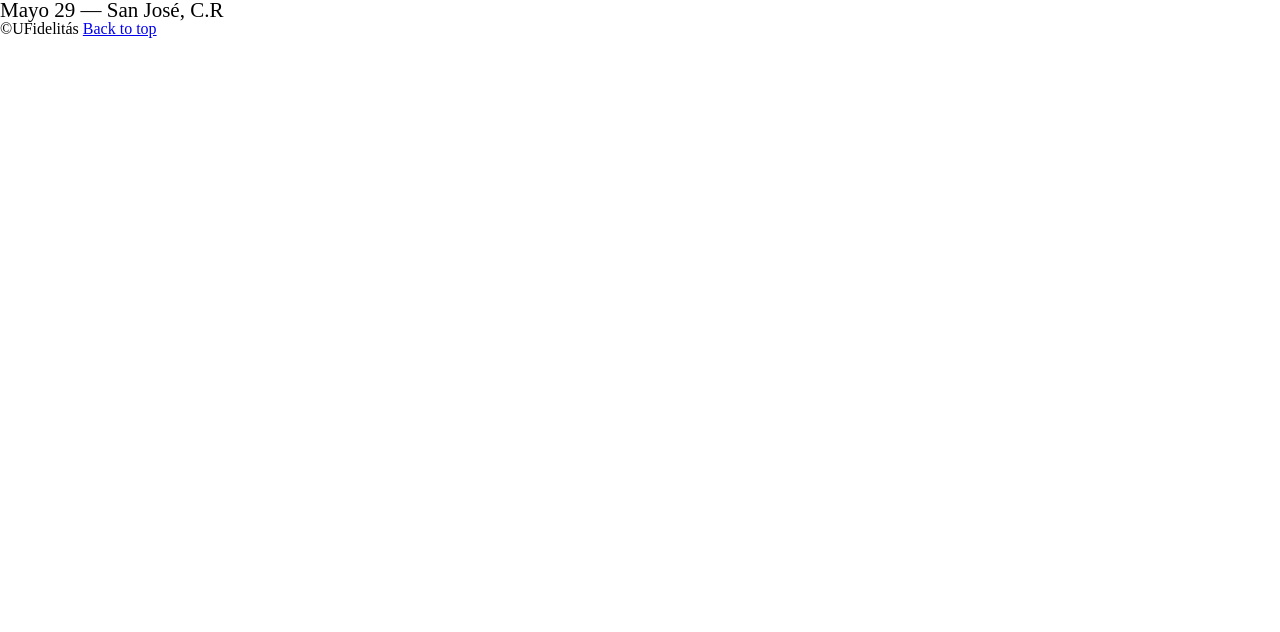
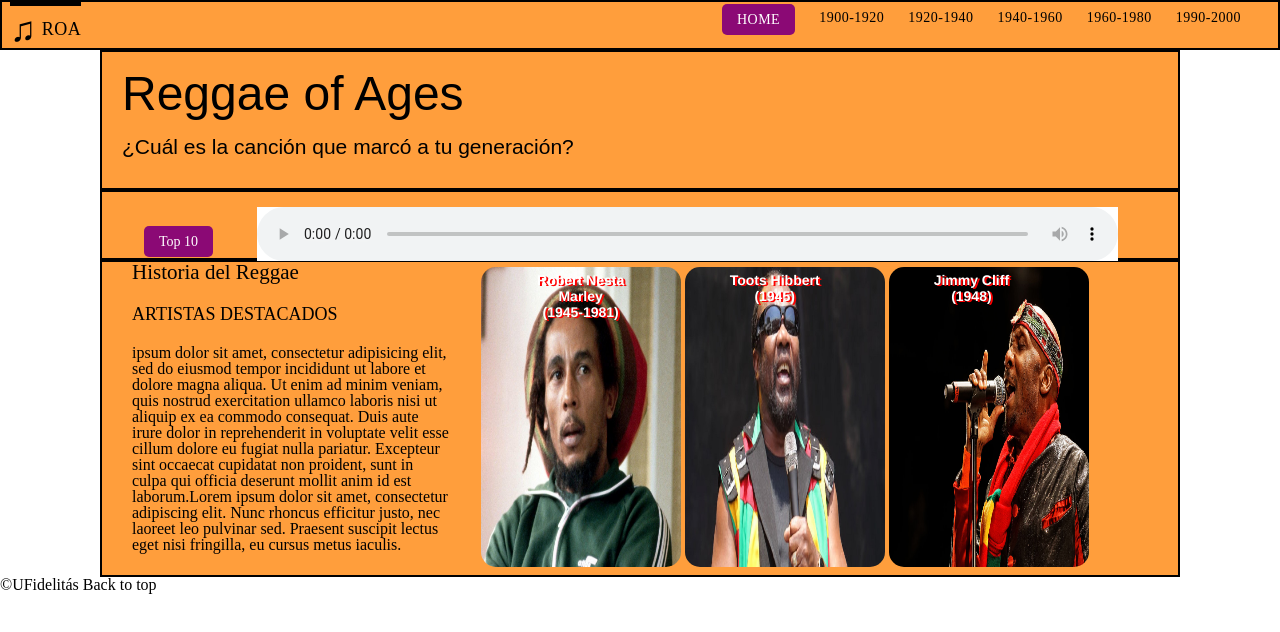
Before and after one commit to jormonge/proyecto_Paginas_Dinamicas, a plain HTML site: page index.html in a window 1280 px wide. Drawn offline with Linux system fonts and the light colour scheme.

Commit message:
Index - On the Making
Ahi va poco a poco el index

```diff
--- a/assets/css/main.css
+++ b/assets/css/main.css
@@ -48,11 +48,11 @@ table {
 }
 
 
-
+ /*
  ====================
  universal pseudo-elements, *:before and *:after,
  to select every imaginable element and change the box-sizing to border-box.
- =========================
+ ========================= */
 
 
 *,
@@ -63,9 +63,9 @@ table {
           box-sizing: border-box;
 }
 
-==========================================
+/*==========================================
   USEFUL LINKS
-==========================================
+==========================================*/
 
 Encoding Special Characters   http://copypastecharacter.com
 CSS Pseudo-classes: https://www.w3schools.com/css/css_pseudo_classes.asp
@@ -76,23 +76,23 @@ Icons: https://www.copypastecharacter.com/
 
 
 
-========================================
+/*========================================
   *** Contenedores ***
-========================================
+========================================*/
 
 
 
 
 .container{
-  padding-left: 30px;
-  padding-right: 30px;
+  padding-left: 15px;
+  padding-right: 15px;
 
 } /*Added to the next, we get the parent box with breath anc centered*/
 
 .container,
 .multicontainer {
   margin: 0 auto;
-  width: 960px;
+  width: 1080px;
 }/*
 
 Podemos usar esta clase de contenedor en diferentes elementos para establecer un width común, centrar los elementos en la página y aplicar un padding horizontal común.
@@ -138,9 +138,9 @@ Establecer un width le dice al navegador definitivamente qué tan ancho debe ser
 
 
 
-  ========================================
+ /* ========================================
   Clearfix  "Containing Floats "
-  ========================================
+  ========================================*/
   --
   this basically ensures that when applying float to elements, if we apply this class to the parent container element of that floated element, this clearfix will ensure the flow of the document after and before it wont be affected by the float
 
@@ -163,9 +163,11 @@ Establecer un width le dice al navegador definitivamente qué tan ancho debe ser
 
 
 
-=========
+/*=========
 Typography
-==============
+==============*/
+
+
 
 h1, h3, h4, h5, p {
   margin-bottom: 22px;
@@ -176,7 +178,7 @@ h1, h2, h3, h4 {
   color: #000000;
 }
 h1 {
-  font-size: 36px;
+  font-size: 48px;
   line-height: 44px;
 }
 h2 {
@@ -203,12 +205,15 @@ cite, em {
 }
 
 
+ .testing {
+  background: #ff9e3c ;
+  border: 2px solid black ;
+}
 
 
-
-=============================
+/*=============================
   <a> Links
-=============================
+=============================*/
 
 a {
   color: #000000;
@@ -233,9 +238,9 @@ p a {
 }
 
 
-  ========================================
+  /*========================================
   Buttons
-  ========================================
+  ========================================*/
 
 
 .btn {
@@ -243,7 +248,7 @@ p a {
   border-radius: 5px;
   display: inline-block;
   margin: 0;
-  color: #fff;
+  color: #ffff;
   cursor: pointer;
   font-weight: 400;
   letter-spacing: .5px;
@@ -261,45 +266,67 @@ padding: 10px 30px;
 
 .btn-default {
   border: 0;
-  background: #000000;
-  padding: 11px 30px;
+  background: #8b0975;
+  padding: 8px 15px;
   font-size: 14px;
+  border-radius: 5px;
+  color: #ffff;
+  cursor: pointer;
 }
 .btn-default:hover {
   background: #77a198;
 }
 
 
-  ========================================
+
+
+  /*========================================
   Primary header
   ========================================
+*/
 
 
+
+
+.musicsimbol {
+  font-size: 35px;
+  font-weight: 900;
+  position: relative;
+  top: 6px;
+
+}
+
+.hdmarg {
+  padding:  0 15px 5px 8px ;
+  width: 100%;
+  height: 50px;
+}
+
 .logo {
-  float: left;
-  border-top: 4px solid #000000 ;
-  padding: 40px 0 22px 0;
-  /*top right bottom left*/
-  font-size: 48px;
-  line-height: 44px;
+  border-top: 4px solid #000000;
+  font-size: 18px;
   font-weight: 100;
   letter-spacing: .5px;
   text-transform: uppercase;
+   display: inline-block;
+
 }
 
-}
+
 .primary-nav {
   font-size: 14px;
   font-weight: 400;
   letter-spacing: .5px;
   text-transform: uppercase;
+  display: inline-block;
+  margin-right: 22px;
+  margin-top: 9px;
+  float: right;
 }
 
-
-
-  ========================================
+  /*========================================
   Primary footer
-  ========================================
+  ========================================*/
 
 
 
@@ -314,12 +341,13 @@ padding: 10px 30px;
 }
 
 
-==========================
+/*==========================
   Navigation
-=============================
+=============================*/
 
 .nav {
   text-align: right;
+
 }
 
 
@@ -334,45 +362,163 @@ padding: 10px 30px;
 
 
 
- ======= ====================================================
+ /*======= ====================================================
               *******    Main Styling    ************
-  ==========================================================
+  ==========================================================/*
+
+
+
+  /*========================================
+  Main Content/Home
+  ========================================
+  +++++++++++++*/
+
+color pallete
+
+#99a1a8;
+#8b0975;
+#70267d;
+#397c93;
+
+  +++++++++++++++
 
 
 
 
 
+  /*======================
+    Additional PAGE 1
+  =====================*/
+  .inlineblk {
+  display: inline-block;
+}
 
-  ========================================
-  Main Content/Home
-  ========================================
+
+/* ===========
+   Home Initial Banne
+
+========= */
 
 
 
+ .homeinit {
+font-family: "Arial Rounded MT Bold", "Helvetica Rounded", Arial, sans-serif;
+height: 140px;
+
+ }
+
+ .homeinit h3 {
+
+    margin-top: 10px;
+
+ }
+
+ .homeinit h3, h1 {
+
+    margin-left: 20px;
+    margin-top: 20px;
+    margin-bottom: 20px;
+
+ }
+
+/*--===========
+SubBanner
+========*/
+
+.controlBar {
+  background-color: #fff;
+  width: 80%;
+  margin : 0 20px 0 40px ;
+  position: relative;
+  top: 15px;
+}
+
+.subBanner {
+height: 70px;
+}
+
+.btn-top10 {
+  border: 0;
+  background: #8b0975;
+  padding: 8px 15px;
+  font-size: 14px;
+  border-radius: 5px;
+  color: #ffff;
+  cursor: pointer;
+  margin-left:42px;
+
+}
 
 
+/*
+
+==================
+
+Seccion Artistas destacados
+
+====================
+
+https://listverse.com/2012/01/10/top-10-greatest-reggae-singers/
+
+*/
+
+.columnNestaMarley {
+  background: #b2b2b2 url("../img/NestaMarley.jpg") center center no-repeat;
+   /*background-color, background-image, background-position, and then background-repeat.*/
+  width: 200px;
+  height: 300px;
+  background-size: 200px 300px;
+  border-radius: 15px;
+  margin-top: 5px;
+
+}
+
+.columnTootsHibbert{
+  background: #b2b2b2 url("../img/TootsHibbert.jpg") center center no-repeat;
+   /*background-color, background-image, background-position, and then background-repeat.*/
+  width: 200px;
+  height: 300px;
+  background-size: 200px 300px;
+  border-radius: 15px;
+  margin-top: 5px;
 
 
-  ======================
-    Additional PAGE 1
-  =====================
+}
+
+.columnJimmyCliff {
+  background: #b2b2b2 url("../img/JimmyCliff.jpg") center center no-repeat;
+   /*background-color, background-image, background-position, and then background-repeat.*/
+  width: 200px;
+  height: 300px;
+  background-size: 200px 300px;
+  border-radius: 15px;
+  margin-top: 5px;
 
 
+}
+
+.textimage {
+  display: inline-block;
+  text-align: center;
+  margin : 5px 30px;
+  font:   bold  14px "Helvetica Neue", Helvetica, Arial, sans-serif;
+  color: #fff;
+  text-shadow: 2px 1px #FF0000;
 
 
+}
 
-  ========================================
+
+  /*========================================
   Additional PAGE 2
   ========================================
+*/
 
 
-
-
-
-
-  ========================================
+  /*========================================
   Additional PAGE 3
   ========================================
+*/
 
 
 
@@ -382,13 +528,11 @@ padding: 10px 30px;
 
 
 
-
-
-
+/*
   ========================================
   Table Styling - Optional-
   ========================================
-
+*/
 
 
 /*  JUST FOR CHECK LINES--
--- a/index.html
+++ b/index.html
@@ -3,7 +3,7 @@
 
   <head>
   	<meta charset="utf-8">
-  	<title></title>
+  	<title>Reggae of Ages</title>
     <meta name="description" content="L"> <!-- Que es lo hacen? habla de lo que trata su pagina -->
     <meta name="keywords" content=""> <!-- Que es lo hacen? permite las referencias por hashtag -->
   	<link rel="stylesheet" type="text/css" href="assets/css/main.css">
@@ -14,35 +14,104 @@
   	<!-- ===================
       Primary header
     ========================   ---->
-  	<header >
+  	<header class=" hdmarg testing" >
 
-      <h1 ><!--the heading we wish to include!--></h1>
 
-  	 <h3>Mayo 29 &mdash; San José, C.R</h3>
 
-      <nav> </nav>
+      <h3 class="logo"> <span class="musicsimbol">&#9835;</span> ROA </h3> <!--
+      --> <nav class="primary-nav nav ">
+        <ul>
+          <li class="btn"> <span class=" btn-default">Home</span> </li>
+          <li>1900-1920</li>
+          <li>1920-1940</li>
+          <li>1940-1960</li>
+          <li>1960-1980</li>
+          <li>1990-2000</li>
+        </ul>
+      </nav>
 
   	</header>
 
 <!-- =================
   Contenido Principal
-======================   ---->
-   	<section>
-  	 <!--a simple paragraph to introduce our website-->
+======================
+
+        ========
+          Home Initial Banner
+        ========
+---->
+
+
+   	<section class="container homeinit testing">
+
+    	 <h1 >Reggae of Ages </h1>
+        <h3>¿Cuál es la canción que marcó a tu generación?</h3>
 
 	   </section>
 
-<!--Titulares =---->
-  <section>
-    <div >
-        <section>
+<!--===========
+SubBanner
+=========-->
 
-        </section><!--
+      <section class="container subBanner testing">
+
+        <span class="btn-top10">Top 10</span> <audio class="controlBar" src="jazz.ogg" controls></audio>
+
+      </section>
+
+<!--==================
+
+Seccion Artistas destacados
+
+====================---->
+
+  <section class="multicontainer testing">
+
+        <div class="col-1-3">
+          <h3>Historia del Reggae</h3>
+
+          <h4>ARTISTAS DESTACADOS</h4>
+
+          <p> ipsum dolor sit amet, consectetur adipisicing elit, sed do eiusmod tempor incididunt ut labore et dolore magna aliqua. Ut enim ad minim veniam, quis nostrud exercitation ullamco laboris nisi ut aliquip ex ea commodo consequat. Duis aute irure dolor in reprehenderit in voluptate velit esse cillum dolore eu fugiat nulla pariatur. Excepteur sint occaecat cupidatat non proident, sunt in culpa qui officia deserunt mollit anim id est laborum.Lorem ipsum dolor sit amet, consectetur adipiscing elit. Nunc rhoncus efficitur justo, nec laoreet leo pulvinar sed. Praesent suscipit lectus eget nisi fringilla, eu cursus metus iaculis.</p>
+
+
+        </div><!--
         Side Bar
-     --><section >
+     --><div class="col-2-3 multicontainer">
 
-        </section>
-    </div>
+              <div class="columnNestaMarley col-1-3">
+
+                  <span class="textimage">
+                    Robert Nesta Marley
+                      <br>
+                    (1945-1981)
+                  </span>
+
+              </div>
+
+              <div class="columnTootsHibbert col-1-3">
+
+                  <span class="textimage">
+                      Toots Hibbert
+                       <br>
+                      (1945)
+                  </span>
+
+              </div>
+
+             <div class="columnJimmyCliff col-1-3">
+
+                  <span class="textimage">
+                      Jimmy Cliff
+                       <br>
+                      (1948)
+                  </span>
+
+              </div>
+
+
+        </div>
+
   </section>
 <!--=================
   Primary footer
```
Also changed, not shown: assets/img/JimmyCliff.jpg (added), assets/img/NestaMarley.jpg (added), assets/img/TootsHibbert.jpg (added), 1 other file.
